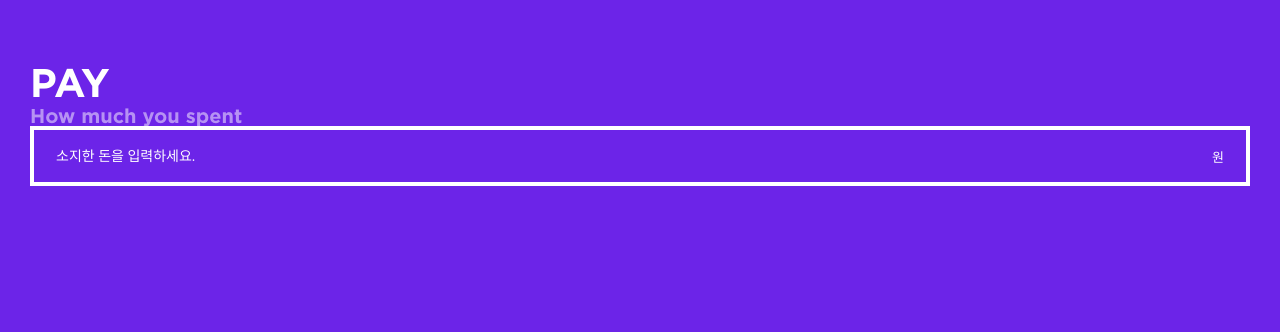
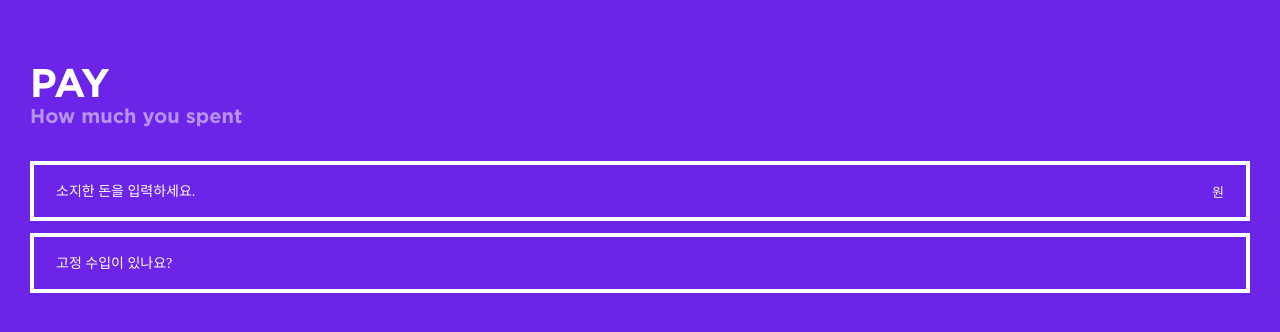
Before and after one commit to Project-PAY/PAY-How-much-you-spent, a React app in the folder pay/: page /setting in a window 1280 px wide. Shown: the top 332 px of the page. Built offline with nearby package versions, Linux system fonts and the light colour scheme; a web font is replaced by a local one.

Commit message:
:heavy_plus_sign: 다중 및 조건 클래스명을 위한 classnames 모듈 추가

```diff
--- a/pay/package.json
+++ b/pay/package.json
@@ -12,6 +12,7 @@
     "babel-preset-react-app": "^3.1.2",
     "case-sensitive-paths-webpack-plugin": "2.1.1",
     "chalk": "1.1.3",
+    "classnames": "^2.2.6",
     "css-loader": "0.28.7",
     "dotenv": "4.0.0",
     "dotenv-expand": "4.2.0",
--- a/pay/src/@types/models/base.ts
+++ b/pay/src/@types/models/base.ts
@@ -1,8 +1,9 @@
-type InputType = number | string;
+type InputType = string | number;
+type BooleanType = boolean | null;
 
 export default interface IBase {
   currentMoney: InputType;
-  hasFixedIncome: boolean;
+  hasFixedIncome: BooleanType;
   fixedIncome?: InputType;
   incomeCycle?: InputType;
 }
--- a/pay/src/components/Setting/Setting.tsx
+++ b/pay/src/components/Setting/Setting.tsx
@@ -15,7 +15,7 @@ interface IState extends IBase {
 class Setting extends React.Component<{}, IState> {
   state: IState = {
     currentMoney: '',
-    hasFixedIncome: false,
+    hasFixedIncome: null,
     fixedIncome: '',
     incomeCycle: ''
   }
@@ -29,8 +29,8 @@ class Setting extends React.Component<{}, IState> {
   render() {
     const {
       currentMoney,
-      /*hasFixedIncome,
-      fixedIncome,
+      hasFixedIncome,
+      /*fixedIncome,
       incomeCycle*/
     } = this.state;
 
@@ -42,6 +42,15 @@ class Setting extends React.Component<{}, IState> {
           value={currentMoney}
           placeholder="소지한 돈을 입력하세요."
           onChange={this.onChange}
+          className="current-money"
+          suffix="원"
+        />
+        <Input
+          name="hasFixedIncome"
+          value={hasFixedIncome}
+          placeholder="고정 수입이 있나요?"
+          onChange={this.onChange}
+          disabled={true}
         />
       </div>
     );
--- a/pay/src/components/common/Input/Input.tsx
+++ b/pay/src/components/common/Input/Input.tsx
@@ -1,4 +1,5 @@
 import * as React from 'react';
+import cn from 'classnames';
 import './input.scss';
 
 interface IProps {
@@ -10,23 +11,24 @@ interface IProps {
   name: string;
   onChange: (e: React.ChangeEvent<HTMLInputElement>) => void;
   suffix?: string;
+  className?: string;
 }
 
 export default class Input extends React.Component<IProps> {
   static defaultProps:Partial<IProps> = {
     type: 'text',
-    placeholder: '내용을 입력해주세요.',
-    suffix: '원'
+    placeholder: '내용을 입력해주세요.'
   }
 
   render() {
     const {
       suffix,
+      className,
       ...rest
     } = this.props;
 
     return (
-      <div className="input">
+      <div className={cn(['input', className])}>
         <input {...rest} />
         <span>{suffix}</span>
       </div>
--- a/pay/src/components/common/Input/input.scss
+++ b/pay/src/components/common/Input/input.scss
@@ -7,6 +7,10 @@
   border: 4px solid $white-color;
   margin: 0 auto 12px auto;
   box-sizing: border-box;
+
+  &.current-money {
+    margin-top: 35px;
+  }
 
   input {
     display: block;
```
Also changed, not shown: pay/src/assets/icons/icon-setting-arrow.png (added), 1 other file (tests, documents, lock files or other folders).
